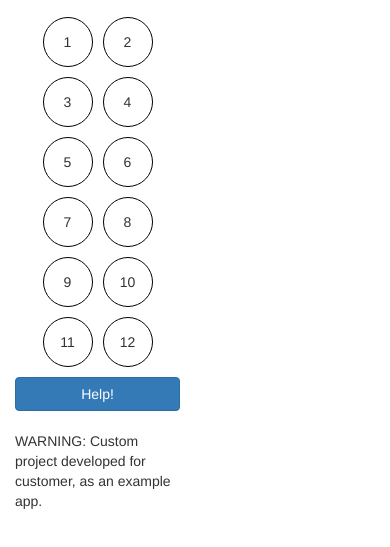
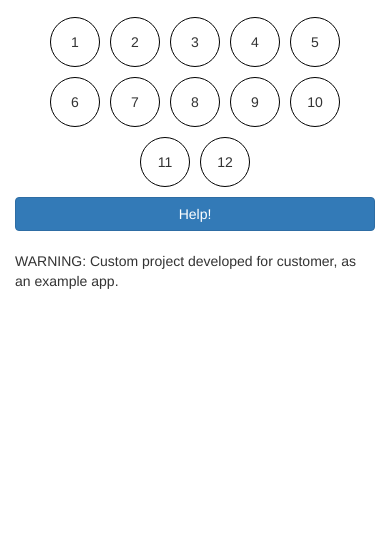
Before and after one commit to parikhkunj/time-link-app, a plain HTML site: page index.html in a window 390 px wide. Shown: the part 63-610 px from the top of the page. Drawn offline with nearby package versions, Linux system fonts and the light colour scheme.

Commit message:
Minor structure changes

```diff
--- a/index.html
+++ b/index.html
@@ -32,7 +32,7 @@
 			</div>
 		</div>
 		<div class="row">
-			<div class="col-xs-6">
+			<div class="col-sm-6">
 				<div id="time_links_here">
 					<!-- Links come here -->
 				</div>
```
